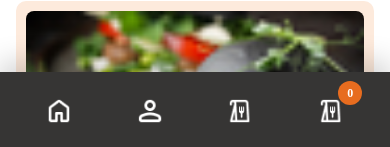
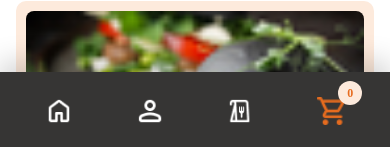
Before and after one commit to Qualle1980/BestellApp, a plain HTML site: page index.html in a window 390 px wide. Shown: the part 694-841 px from the top of the page. Drawn offline with Linux system fonts and the light colour scheme; a web font is replaced by a local one.

Commit message:
icon anpassung

```diff
--- a/Style/mobile.css
+++ b/Style/mobile.css
@@ -229,8 +229,8 @@
         display: grid;
         place-items: center;
         border-radius: 999px;
-        background: #e76c1f;
-        color: white;
+        background: rgba(253, 234, 220, 1);
+        color: #e76c1f;
         font-size: 12px;
         font-weight: 700;
         line-height: 1;
--- a/script/templates.js
+++ b/script/templates.js
@@ -107,7 +107,7 @@ function templateBasketPanel() {
 function templateMobileBasketBtn() {
     return `
         <button id="mobileBasketBtn" type="button" aria-label="Open basket">
-            <img src="./assets/icon/orders.png" alt="">
+            <img src="./assets/icon/shopping-cart-orange.png" alt="">
             <span id="mobileBasketCount">0</span>
         </button>
     `;
```
